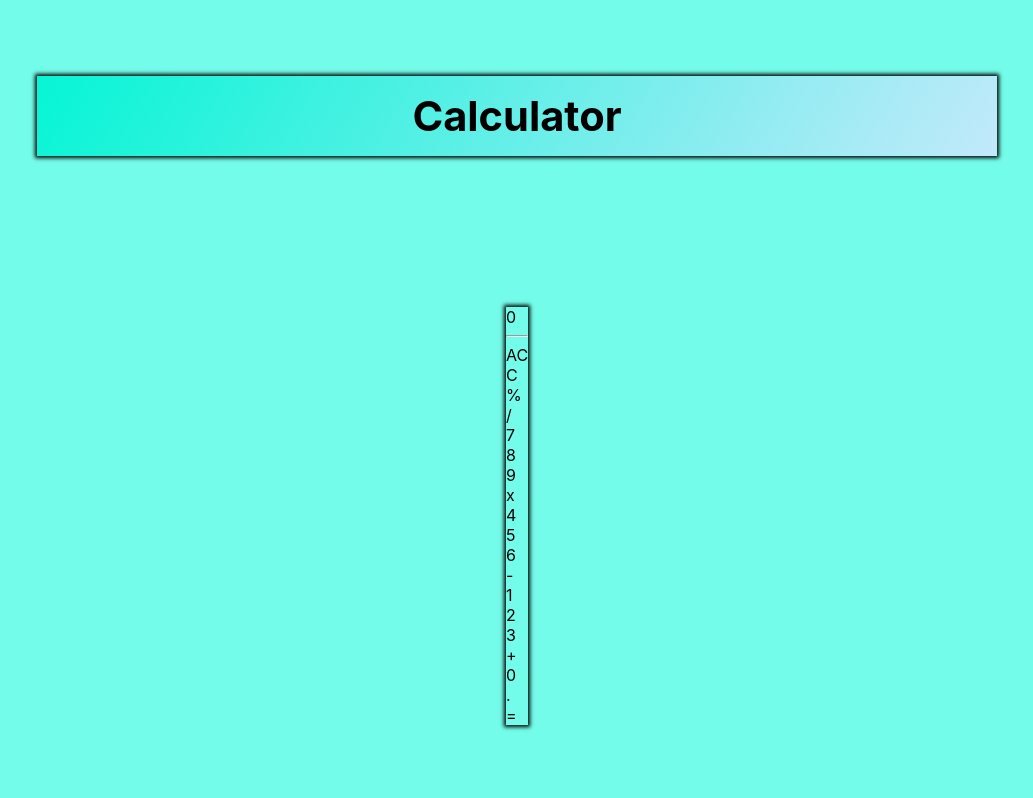
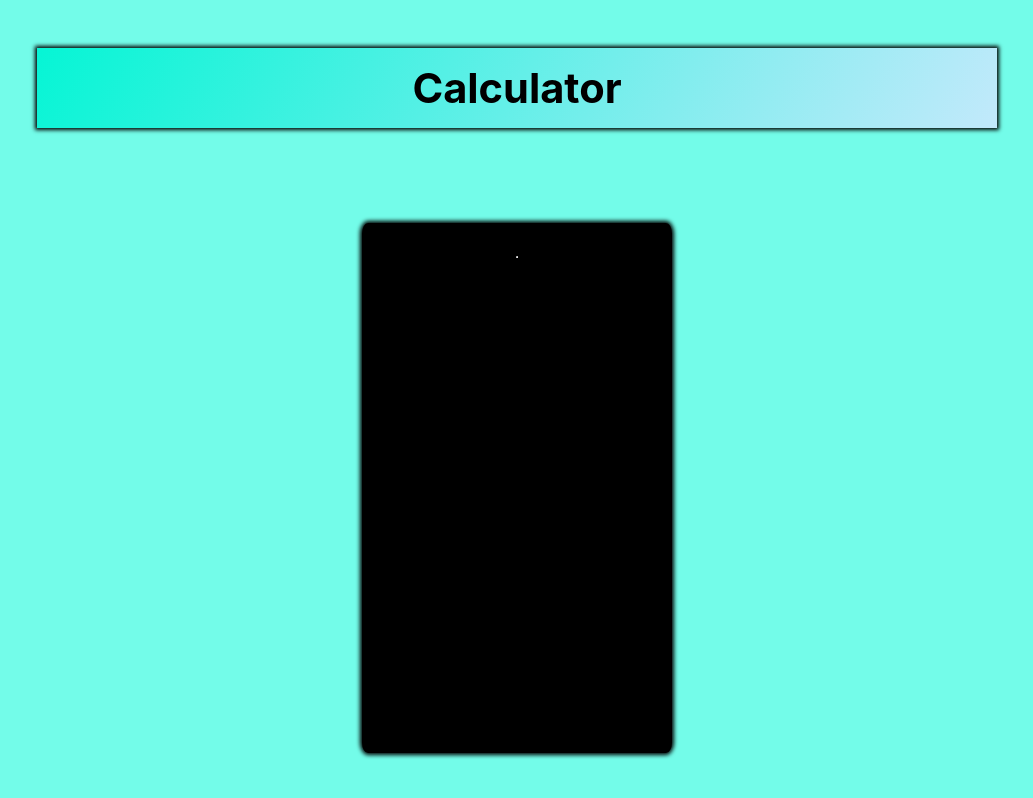
Before and after one commit to sultanalimov/calculator.js, a React (Create React App) app: page / in a window 1280 px wide. Shown: the whole page, without its empty margins (123-1156 px from the left). Built offline with nearby package versions, Linux system fonts and the light colour scheme.

Commit message:
Update calculator layout with black background and border

```diff
--- a/src/Styles/calculator.module.css
+++ b/src/Styles/calculator.module.css
@@ -0,0 +1,13 @@
+
+.calculatorLayout{
+    width: 300px;
+    height:65%;
+    border-radius:2%;
+    display: flex;
+    flex-direction: column;
+    margin: 0;
+    background-color: #000000;
+    padding: 0;
+    flex-wrap: nowrap;
+    border: 5px solid #000000;
+}
```
